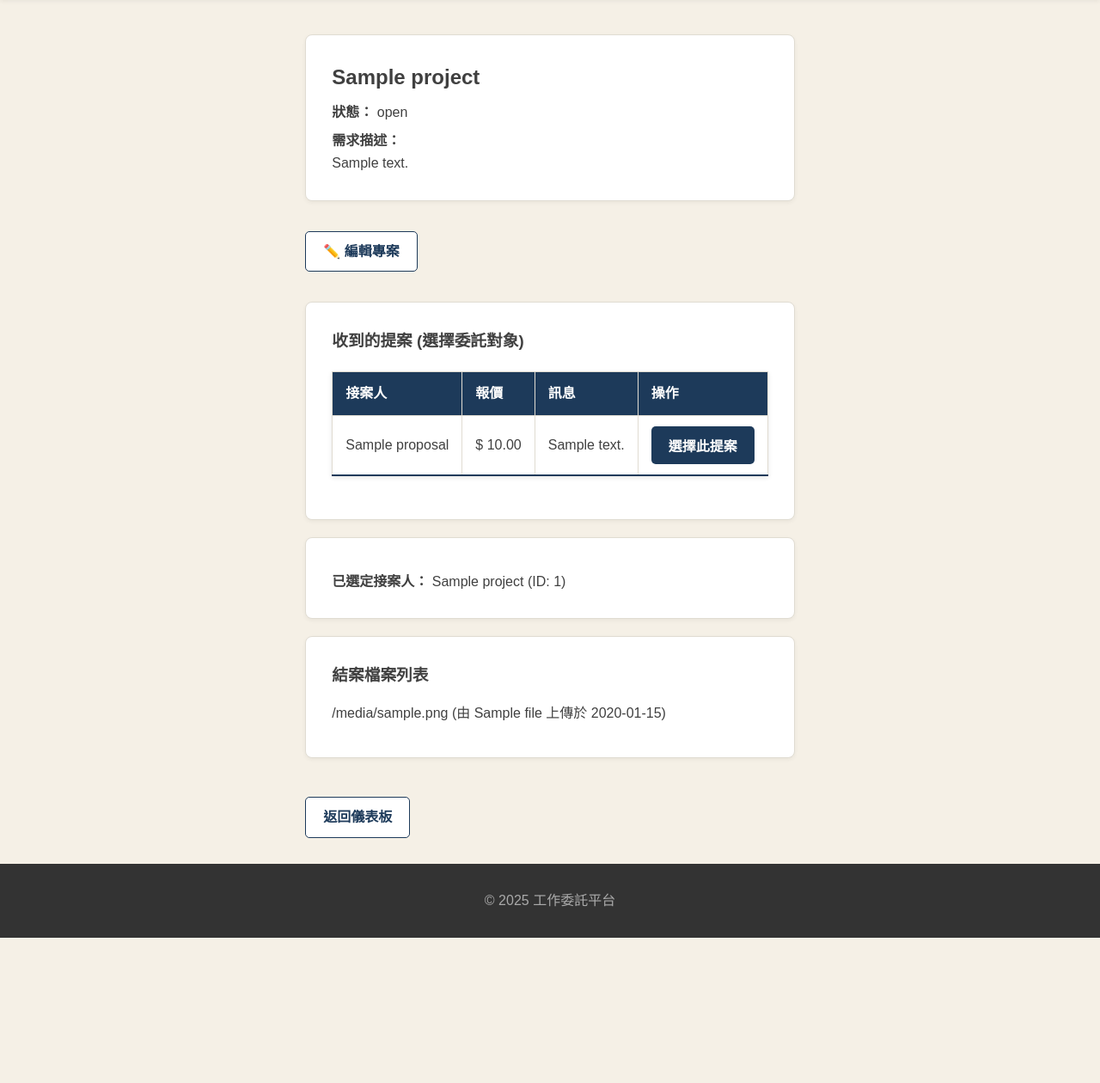
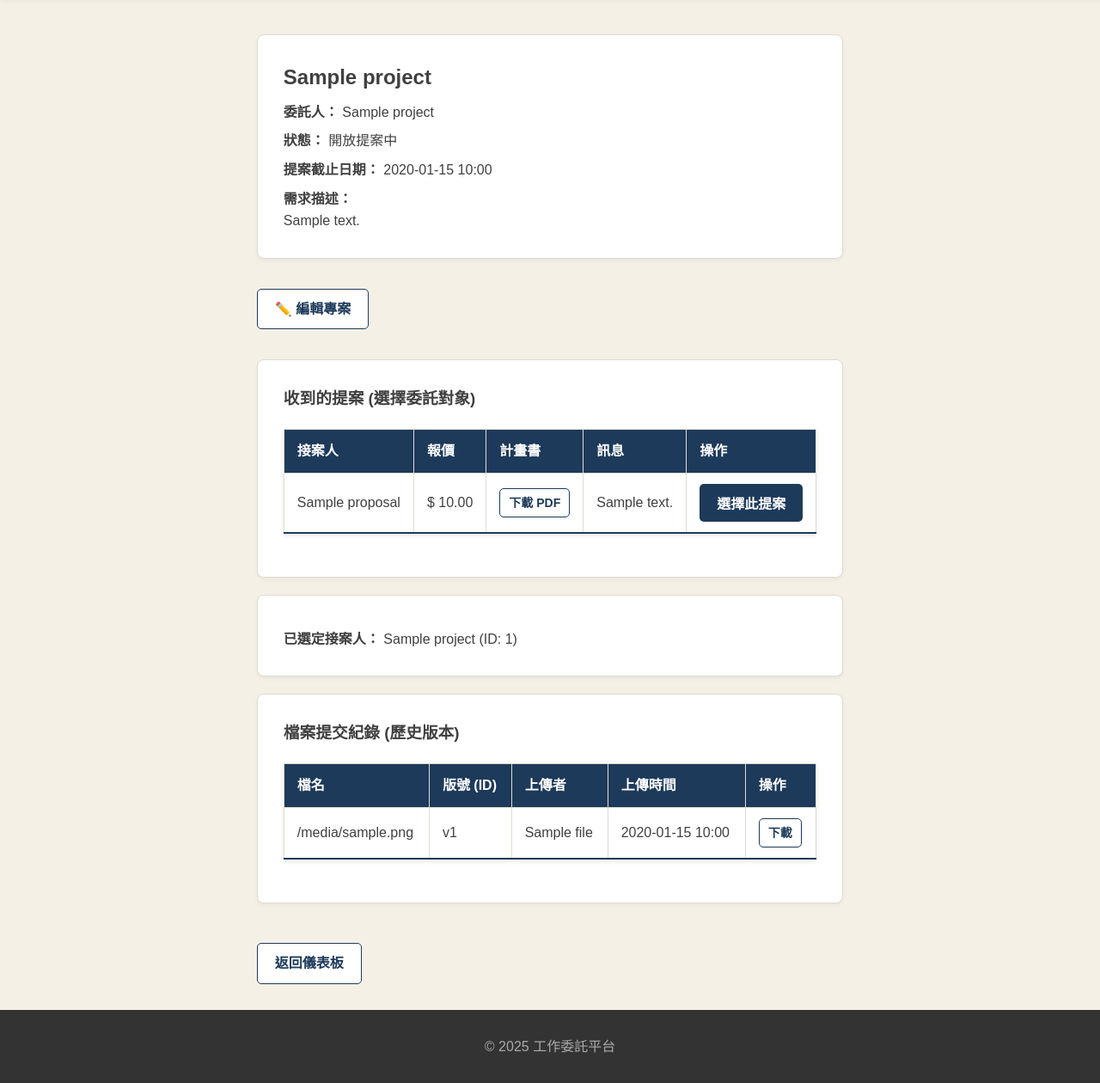
Before and after one commit to Znk0510/Entrusted-platform, a FastAPI app: template templates/project_detail_client.html in a window 1280 px wide. Shown: the part 69-1329 px from the top of the page at 86% size. Before the commit the page ends 1160 px from the top, so only its background shows below. Run offline with FastAPI, Linux system fonts and the light colour scheme; the template is opened without the code that fills it: most values are stand-ins (such as "Sample title", 1, 10 or a date in 2020); some libraries are stand-ins or nearby versions.

Commit message:
新增限時和版本控制

```diff
--- a/db.py
+++ b/db.py
@@ -4,7 +4,7 @@ from psycopg.rows import dict_row
 # db.py
 defaultDB = "work_platform"
 dbUser = "postgres"
-dbPassword = "Znk@0510"
+dbPassword = "ux7e4ywp"
 dbHost = "localhost"
 dbPort = 5432
 
--- a/routes/contractor.py
+++ b/routes/contractor.py
@@ -6,6 +6,8 @@ from db import getDB # 資料庫連線函式
 from routes.auth import get_current_contractor_user, get_current_user
 import os
 import aiofiles
+from utils import save_upload_file, FOLDER_PROPOSALS, FOLDER_DELIVERABLES
+from datetime import datetime
 
 # 從 main 匯入共用的 templates 物件
 from main import templates
@@ -203,34 +205,102 @@ async def get_contractor_project_details(
     })
 
 # 投標
+# 1. 提案處理 (新增 deadline 檢查與 PDF 上傳)
 @router.post("/project/{project_id}/propose")
 async def handle_propose(
     request: Request,
     project_id: int,
     quote: float = Form(...),
-    message: str = Form(...),
-    user: dict = Depends(get_current_contractor_user), # 保護
+    message: str = Form(""),
+    proposal_pdf: UploadFile = File(...), # 必填 PDF
+    user: dict = Depends(get_current_contractor_user),
     conn: AsyncConnectionPool = Depends(getDB)
 ):
-    redirect_url = f"/contractor/project/{project_id}"
-    try:
-        async with conn.cursor() as cur:
-            await cur.execute(
-                """
-                INSERT INTO proposals (quote, message, contractor_id, project_id)
-                VALUES (%s, %s, %s, %s)
-                """,
-                (quote, message, user["id"], project_id)
-            )
-        return RedirectResponse(
-            url=f"{redirect_url}?message=Proposal+submitted+successfully.",
-            status_code=status.HTTP_303_SEE_OTHER
+    # 1. 檢查檔案格式
+    if not proposal_pdf.filename.lower().endswith(".pdf"):
+        raise HTTPException(status_code=400, detail="提案計畫書必須是 PDF 格式")
+
+    async with conn.cursor() as cur:
+        # 2. 檢查截止日期
+        await cur.execute("SELECT deadline, status FROM projects WHERE id = %s", (project_id,))
+        project = await cur.fetchone()
+
+        if not project:
+            raise HTTPException(status_code=404, detail="專案不存在")
+
+        # 注意: project['deadline'] 可能是帶有時區的 datetime
+        if project['deadline']:
+             # 簡單比較 (需注意 DB 設定的時區，這裡假設都是 UTC 或 local)
+             # 若 psycopg 回傳的是 offset-aware，datetime.now() 也要加時區
+             # 這裡簡化處理：
+             if datetime.now().astimezone() > project['deadline'].astimezone():
+                 raise HTTPException(status_code=400, detail="已超過提案截止時間")
+
+        # 3. 儲存檔案 (使用 utils)
+        file_path = await save_upload_file(proposal_pdf, project_id, FOLDER_PROPOSALS)
+
+        # 4. 寫入資料庫
+        await cur.execute(
+            """
+            INSERT INTO proposals (project_id, contractor_id, quote, message, proposal_file)
+            VALUES (%s, %s, %s, %s, %s)
+            """,
+            (project_id, user["id"], quote, message, file_path)
         )
-    except Exception as e:
-        return RedirectResponse(
-            url=f"{redirect_url}?error=Failed+to+submit+proposal.+Have+you+already+proposed?",
-            status_code=status.HTTP_303_SEE_OTHER
+
+    return RedirectResponse(url=f"/contractor/project/{project_id}?message=Proposed", status_code=303)
+
+
+# 2. 結案檔案上傳 (支援多版本)
+@router.post("/project/{project_id}/upload")
+async def upload_project_file(
+    request: Request,
+    project_id: int,
+    file: UploadFile = File(...),
+    user: dict = Depends(get_current_contractor_user),
+    conn: AsyncConnectionPool = Depends(getDB)
+):
+    async with conn.cursor() as cur:
+        # 驗證專案狀態與權限
+        await cur.execute(
+            "SELECT status, contractor_id FROM projects WHERE id = %s",
+            (project_id,)
         )
+        project = await cur.fetchone()
+
+        if not project or project["contractor_id"] != user["id"]:
+            raise HTTPException(status_code=403, detail="無權限")
+
+        # --- 修改重點開始 ---
+        # 原本只允許 in_progress 或 rejected
+        # 現在加入 pending_approval，讓他在等待驗收時也能更新檔案
+        allowed_statuses = ('in_progress', 'rejected', 'pending_approval')
+
+        if project["status"] not in allowed_statuses:
+             raise HTTPException(status_code=400, detail="目前狀態無法上傳檔案 (可能已結案或尚未開始)")
+        # --- 修改重點結束 ---
+
+        # 1. 儲存檔案
+        file_path = await save_upload_file(file, project_id, FOLDER_DELIVERABLES)
+
+        # 2. 寫入 project_files 表 (新增一筆歷史紀錄)
+        await cur.execute(
+            """
+            INSERT INTO project_files (project_id, uploader_id, filename, filepath)
+            VALUES (%s, %s, %s, %s)
+            """,
+            (project_id, user["id"], file.filename, file_path)
+        )
+
+        # 3. 確保狀態為 "pending_approval"
+        # 就算原本是 in_progress，上傳後也變 pending
+        # 如果原本就是 pending，這行執行了也沒差，保持 pending
+        await cur.execute(
+            "UPDATE projects SET status = 'pending_approval' WHERE id = %s",
+            (project_id,)
+        )
+
+    return RedirectResponse(url=f"/contractor/project/{project_id}?message=File+Updated.+Wait+for+approval.", status_code=303)
 
 # 上傳檔案
 @router.post("/project/{project_id}/upload_file")
@@ -366,3 +436,25 @@ async def contractor_comment_issue(
         )
 
     return RedirectResponse(url=f"/contractor/project/{project['id']}?message=Comment+added", status_code=status.HTTP_303_SEE_OTHER)
+
+# 新增功能：下載檔案
+# ---------------------------------------------------------
+
+@router.get("/download")
+async def download_file(
+    path: str,
+    user: dict = Depends(get_current_contractor_user) # 只有接案人能用此路徑
+):
+    """
+    接案人下載檔案專用路由
+    用法: /contractor/download?path=uploads/...
+    """
+    # 1. 安全檢查
+    if ".." in path or not path.startswith("uploads/"):
+        raise HTTPException(status_code=403, detail="Invalid file path")
+
+    # 2. 檢查檔案是否存在
+    if not os.path.exists(path):
+        raise HTTPException(status_code=404, detail="File not found")
+
+    return FileResponse(path)
--- a/templates/create_project.html
+++ b/templates/create_project.html
@@ -21,6 +21,11 @@
             </div>
 
             <div class="form-group">
+                <label for="deadline">提案截止日期：</label>
+                <input type="datetime-local" id="deadline" name="deadline" required>
+            </div>
+
+            <div class="form-group">
                 <button type="submit" class="btn btn-primary" style="width: 100%; margin-bottom: 10px;">發布專案</button>
                 <a href="{{ url_for('get_client_dashboard') }}" class="btn btn-secondary" style="width: 100%; text-align: center;">取消</a>
             </div>
--- a/templates/project_detail_client.html
+++ b/templates/project_detail_client.html
@@ -13,7 +13,22 @@
 
     <div class="content-box">
         <h2>{{ project.title }}</h2>
-        <p><strong>狀態：</strong> {{ project.status }}</p>
+        <p><strong>委託人：</strong> {{ project.client_name }}</p>
+        <p><strong>狀態：</strong>
+            {% if project.status == 'open' %}開放提案中
+            {% elif project.status == 'in_progress' %}進行中
+            {% elif project.status == 'pending_approval' %}等待驗收
+            {% elif project.status == 'rejected' %}已退件 (等待接案人修改)
+            {% elif project.status == 'completed' %}已結案
+            {% else %}{{ project.status }}{% endif %}
+        </p>
+        <p><strong>提案截止日期：</strong>
+            {% if project.deadline %}
+                {{ project.deadline.strftime('%Y-%m-%d %H:%M') }}
+            {% else %}
+                無截止期限
+            {% endif %}
+        </p>
 
         <p><strong>需求描述：</strong><br>
             <span style="white-space: pre-wrap;">{{ project.description }}</span>
@@ -35,7 +50,7 @@
                         <tr>
                             <th>接案人</th>
                             <th>報價</th>
-                            <th>訊息</th>
+                            <th>計畫書</th> <th>訊息</th>
                             <th>操作</th>
                         </tr>
                     </thead>
@@ -44,6 +59,13 @@
                         <tr>
                             <td>{{ p.contractor_name }}</td>
                             <td>$ {{ "%.2f"|format(p.quote) }}</td>
+                            <td>
+                                {% if p.proposal_file %}
+                                    <a href="/client/download?path={{ p.proposal_file }}" target="_blank" class="btn btn-secondary btn-sm">下載 PDF</a>
+                                {% else %}
+                                    <span style="color: #aaa;">無</span>
+                                {% endif %}
+                            </td>
                             <td>{{ p.message }}</td>
                             <td>
                                 <form method="POST" action="{{ url_for('select_proposal', project_id=project.id, proposal_id=p.id) }}" style="margin: 0;">
@@ -61,24 +83,23 @@
     {% endif %}
 
     {% if project.status == 'pending_approval' %}
-        <div class="content-box">
-            <h3>結案管理 (退件 / 接受結案)</h3>
-            <p>接案人已上傳結案檔案，請檢視檔案並執行結案或退件。</p>
+        <div class="content-box" style="border-left: 5px solid #ffc107;">
+            <h3>⚖️ 結案審核</h3>
+            <p>接案人已上傳最新成果，請下載下方檔案進行確認。</p>
+            <p>若確認無誤，請點選「接受結案」；若需修改，請點選「退件」並在 Issue Tracker 說明原因。</p>
 
-            <form method="POST" action="{{ url_for('manage_case', project_id=project.id) }}" style="display: inline-block; margin-right: 10px;">
-                <input type="hidden" name="action" value="accept">
-                <button type="submit" class="btn btn-primary">✅ 接受結案</button>
-            </form>
+            <div style="margin-top: 15px;">
+                <form method="POST" action="{{ url_for('approve_project', project_id=project.id) }}" style="display: inline-block; margin-right: 10px;">
+                    <button type="submit" class="btn btn-primary">✅ 驗收通過 (結案)</button>
+                </form>
 
-            <form method="POST" action="{{ url_for('manage_case', project_id=project.id) }}" style="display: inline-block;">
-                <input type="hidden" name="action" value="reject">
-                <button type="submit" class="btn" style="background-color: #dc3545; color: white; border-color: #dc3545;">❌ 退件</button>
-            </form>
+                <form method="POST" action="{{ url_for('reject_project', project_id=project.id) }}" style="display: inline-block;">
+                    <button type="submit" class="btn" style="background-color: #dc3545; color: white; border: none;">❌ 退件 (要求修改)</button>
+                </form>
+            </div>
         </div>
     {% endif %}
 
-    <!-- Issue -->
-    <!-- 只要不是 open，都顯示此區塊，包含 completed -->
     {% if project.status != 'open' %}
     <div class="content-box" style="border-top: 5px solid var(--primary-color);">
         <h2>Issue Tracker (問題追蹤紀錄)</h2>
@@ -89,21 +110,19 @@
             <p>如果你對交付的檔案有問題，請在此建立 Issue，直到問題解決後再結案。</p>
         {% endif %}
 
-        <!-- 只有在「未結案」時，才顯示 "新增問題" 的表單 -->
         {% if project.status != 'completed' %}
         <div style="background: #f9f9f9; padding: 15px; border-radius: 5px; margin-bottom: 20px;">
             <h4>+ 新增問題 (Issue)</h4>
             <form method="POST" action="{{ url_for('create_issue', project_id=project.id) }}">
                 <div class="form-group">
-                    <input type="text" name="title" placeholder="問題標題 (例如: 字體太小)" required style="margin-bottom: 10px;">
-                    <textarea name="description" placeholder="詳細描述..." rows="2" required></textarea>
+                    <input type="text" name="title" placeholder="問題標題 (例如: 字體太小)" required style="margin-bottom: 10px; width: 100%; padding: 8px;">
+                    <textarea name="description" placeholder="詳細描述..." rows="2" required style="width: 100%; padding: 8px;"></textarea>
                 </div>
                 <button type="submit" class="btn btn-primary btn-sm">發布 Issue</button>
             </form>
         </div>
         {% endif %}
 
-        <!-- Issue 列表 -->
         {% if issues %}
             {% for issue in issues %}
             <div class="issue-card">
@@ -116,15 +135,13 @@
                         <div style="font-size: 0.9em; color: #666; margin-top: 5px;">{{ issue.description }}</div>
                     </div>
 
-                    <!-- 只有在「未結案」且 Issue 還是 open 時，才顯示 "標記為已解決" 按鈕 -->
                     {% if issue.status == 'open' and project.status != 'completed' %}
                     <form method="POST" action="{{ url_for('resolve_issue', issue_id=issue.id) }}">
-                        <button type="submit" class="btn btn-sm" style="background-color: #28a745; color: white;">✔ 標記為已解決</button>
+                        <button type="submit" class="btn btn-sm" style="background-color: #28a745; color: white; border: none;">✔ 標記為已解決</button>
                     </form>
                     {% endif %}
                 </div>
 
-                <!-- 留言區 -->
                 <div class="comments-section">
                     {% for comment in issue.comments %}
                         <div class="comment {{ comment.role }}">
@@ -137,10 +154,9 @@
                     {% endif %}
                 </div>
 
-                <!-- 只有在「未結案」且 Issue 還是 open 時，才顯示 "回覆" 表單 -->
                 {% if issue.status == 'open' and project.status != 'completed' %}
-                <form method="POST" action="{{ url_for('client_comment_issue', issue_id=issue.id) }}" style="display: flex; gap: 10px;">
-                    <input type="text" name="message" placeholder="回覆此問題..." required style="flex-grow: 1;">
+                <form method="POST" action="{{ url_for('client_comment_issue', issue_id=issue.id) }}" style="display: flex; gap: 10px; margin-top: 10px;">
+                    <input type="text" name="message" placeholder="回覆此問題..." required style="flex-grow: 1; padding: 5px;">
                     <button type="submit" class="btn btn-secondary btn-sm">送出</button>
                 </form>
                 {% endif %}
@@ -159,17 +175,34 @@
     {% endif %}
 
     <div class="content-box">
-        <h3>結案檔案列表</h3>
+        <h3>檔案提交紀錄 (歷史版本)</h3>
         {% if files %}
-            <ul>
-                {% for file in files %}
-                    <li>
-                        {{ file.filename }} (由 {{ file.uploader_name }} 上傳於 {{ file.uploaded_at.strftime('%Y-%m-%d') }})
-                        </li>
-                {% endfor %}
-            </ul>
+            <table class="table-styled">
+                <thead>
+                    <tr>
+                        <th>檔名</th>
+                        <th>版號 (ID)</th>
+                        <th>上傳者</th>
+                        <th>上傳時間</th>
+                        <th>操作</th>
+                    </tr>
+                </thead>
+                <tbody>
+                    {% for file in files %}
+                        <tr>
+                            <td>{{ file.filename }}</td>
+                            <td>v{{ file.id }}</td>
+                            <td>{{ file.uploader_name }}</td>
+                            <td>{{ file.uploaded_at.strftime('%Y-%m-%d %H:%M') }}</td>
+                            <td>
+                                <a href="/client/download?path={{ file.filepath }}" target="_blank" class="btn btn-secondary btn-sm">下載</a>
+                            </td>
+                        </tr>
+                    {% endfor %}
+                </tbody>
+            </table>
         {% else %}
-            <p>目前沒有已上傳的結案檔案。</p>
+            <p>目前沒有已上傳的檔案。</p>
         {% endif %}
     </div>
 
```
Also changed, not shown: init_db.py (+6 -5 lines), routes/client.py (+190 -171 lines), templates/project_detail_contractor.html (+75 -22 lines), utils.py (added, +42 -0 lines), 8 other files.
